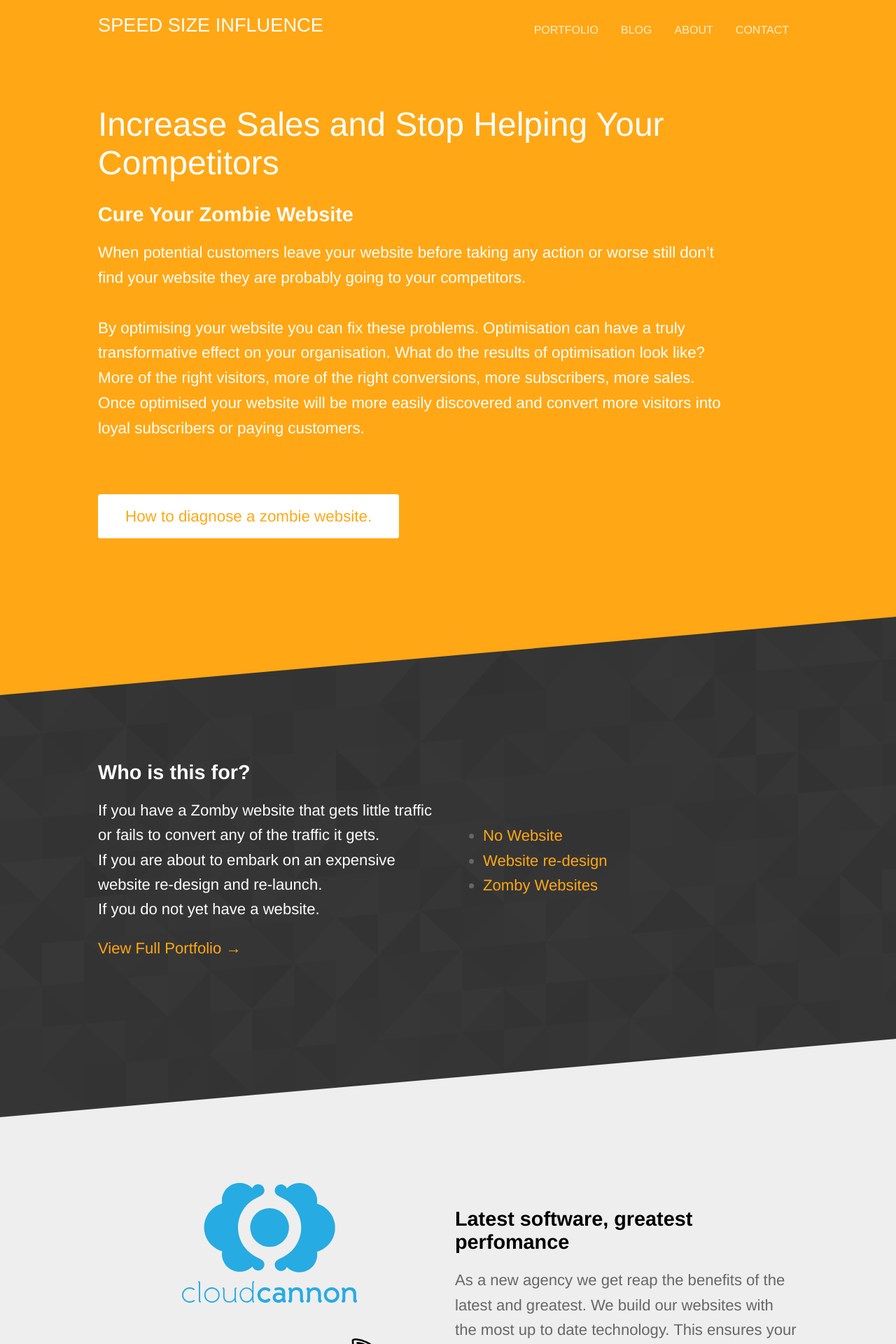
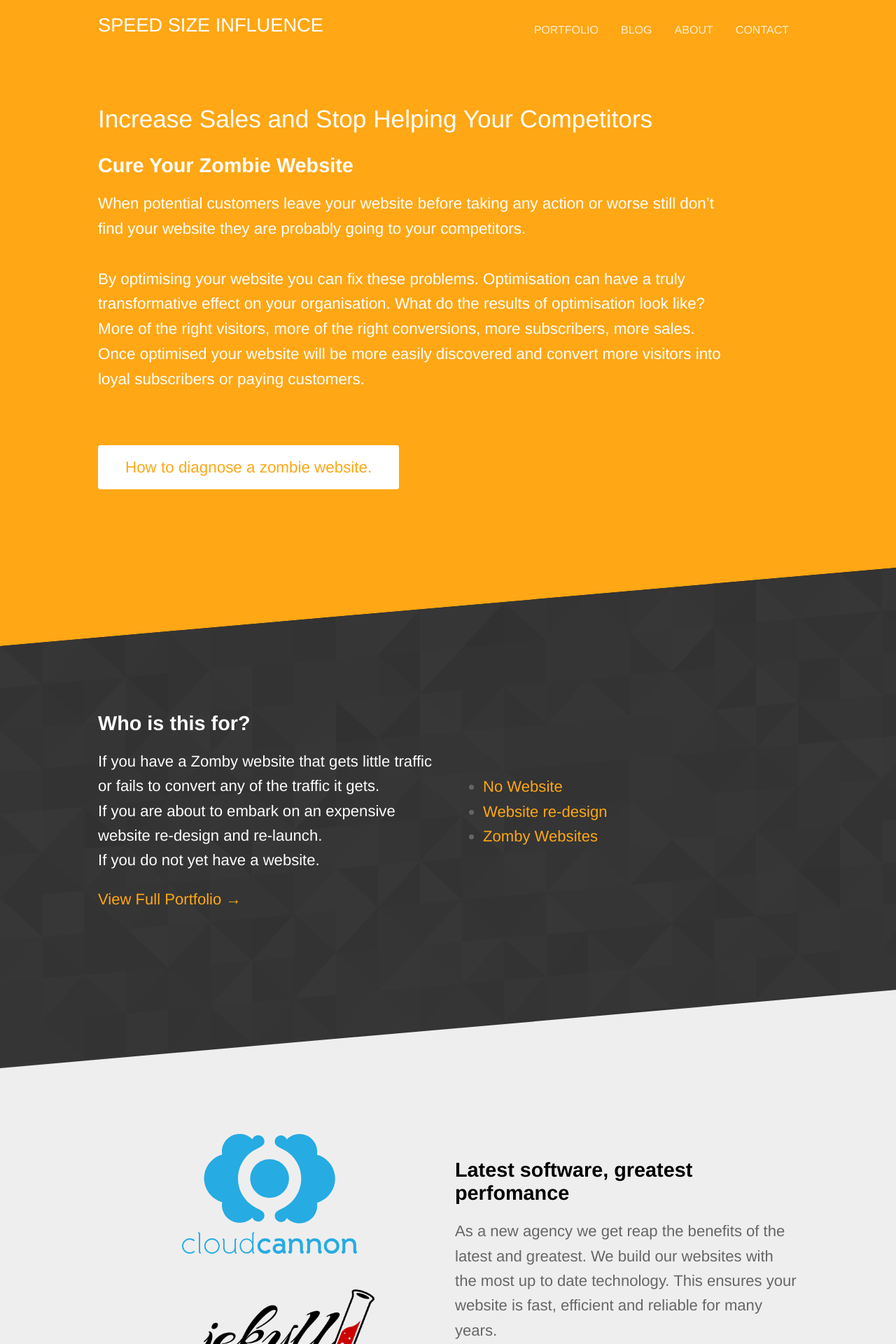
Before and after one commit to primertest-org/BDBBDB, a Jekyll site: the page built from index.html, in a window 1280 px wide. Shown: the top 1920 px of the page at 70% size. Built offline with Jekyll 4.4.1, drawn with Linux system fonts in a browser that asks for light colours.

Commit message:
Updated '_sass/layout.scss' via CloudCannon

```diff
--- a/_sass/layout.scss
+++ b/_sass/layout.scss
@@ -85,7 +85,10 @@ section {
 		}
 
 		h2 {
-			font-size: 3rem;
+			font-size: 2.2rem;
+		}
+		h3 {
+			font-size: 1.8rem;
 		}
 
 		p {
```
